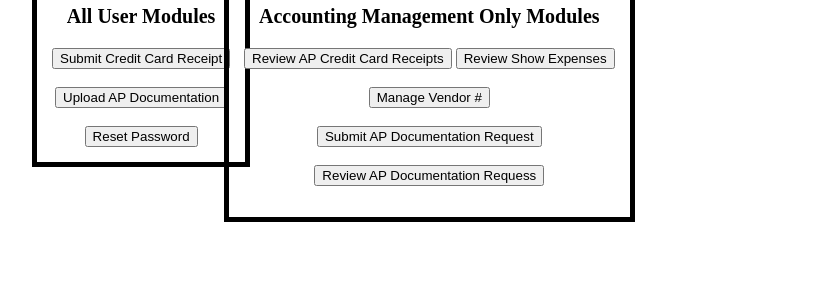
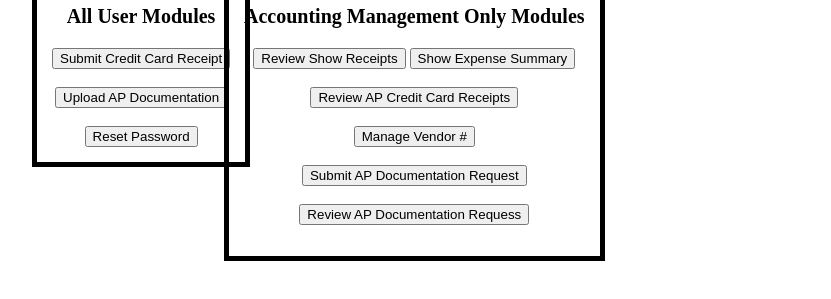
Before and after one commit to PetesTrailerMart/AccountingDashboard, a plain HTML site: page index.html in a window 1280 px wide. Shown: the part 169-468 px from the top of the page, without its empty margins (416-1247 px from the left). Drawn offline with Linux system fonts and the light colour scheme.

Commit message:
Update index.html
Update modules included

```diff
--- a/index.html
+++ b/index.html
@@ -115,8 +115,11 @@ p.b {
 
 <div class="borders buttons" style="position: absolute; left: 50%;">
    <p class="b">Accounting Management Only Modules<p>
+<button type="button button1" onclick="window.open('https://c0hct975.caspio.com/dp/a76ca0009dd79917159a4274addc');">Review Show Receipts</button>
+<button type="button button1" onclick="window.open('https://c0hct975.caspio.com/dp/a76ca000ef7ded8d49c648f082e6');">Show Expense Summary</button>
+  <br>
+  <br>
 <button type="button button1" onclick="window.open('https://c0hct975.caspio.com/dp/a76ca000402cb9b12b4e41d18a8f');">Review AP Credit Card Receipts</button>
-<button type="button button1" onclick="window.open('https://c0hct975.caspio.com/dp/a76ca0009dd79917159a4274addc');">Review Show Expenses</button>
   <br>
   <br>
 <button type="button button1" onclick="window.open('https://c0hct975.caspio.com/dp/a76ca0001d07c71b131c41449177');">Manage Vendor #</button>
```
